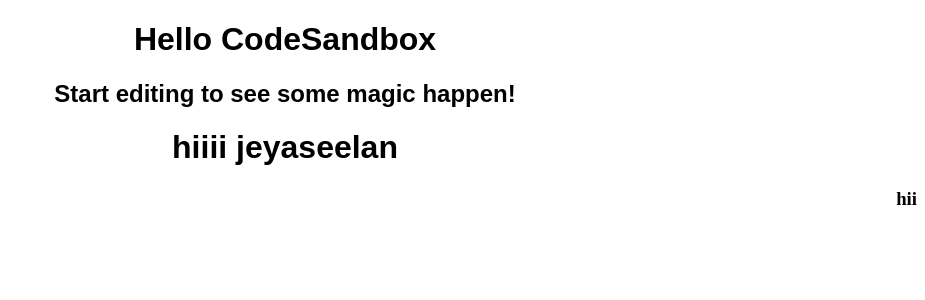
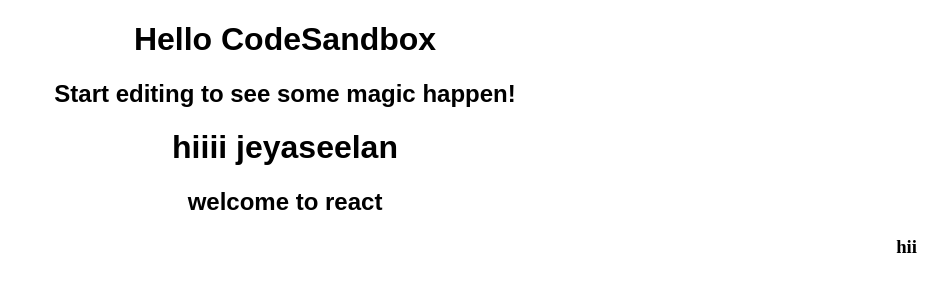
Before and after one commit to JEYASEELAN-2399/React, a React (Create React App) app: page / in a window 1280 px wide. Shown: the top 300 px of the page, without its empty margins (355-1280 px from the left). Built offline with nearby package versions, Linux system fonts and the light colour scheme.

Commit message:
added h2 element

```diff
--- a/src/Head.js
+++ b/src/Head.js
@@ -1,12 +1,18 @@
 export default function Jeii(){
 
 return (
-
+<>
     <div>
         <h1>hiiii jeyaseelan</h1>
+
     </div>
+  <div>
+    <h2>
+        welcome to react
+    </h2>
+  </div>
 
-
+</>
 )
 
 };
```
